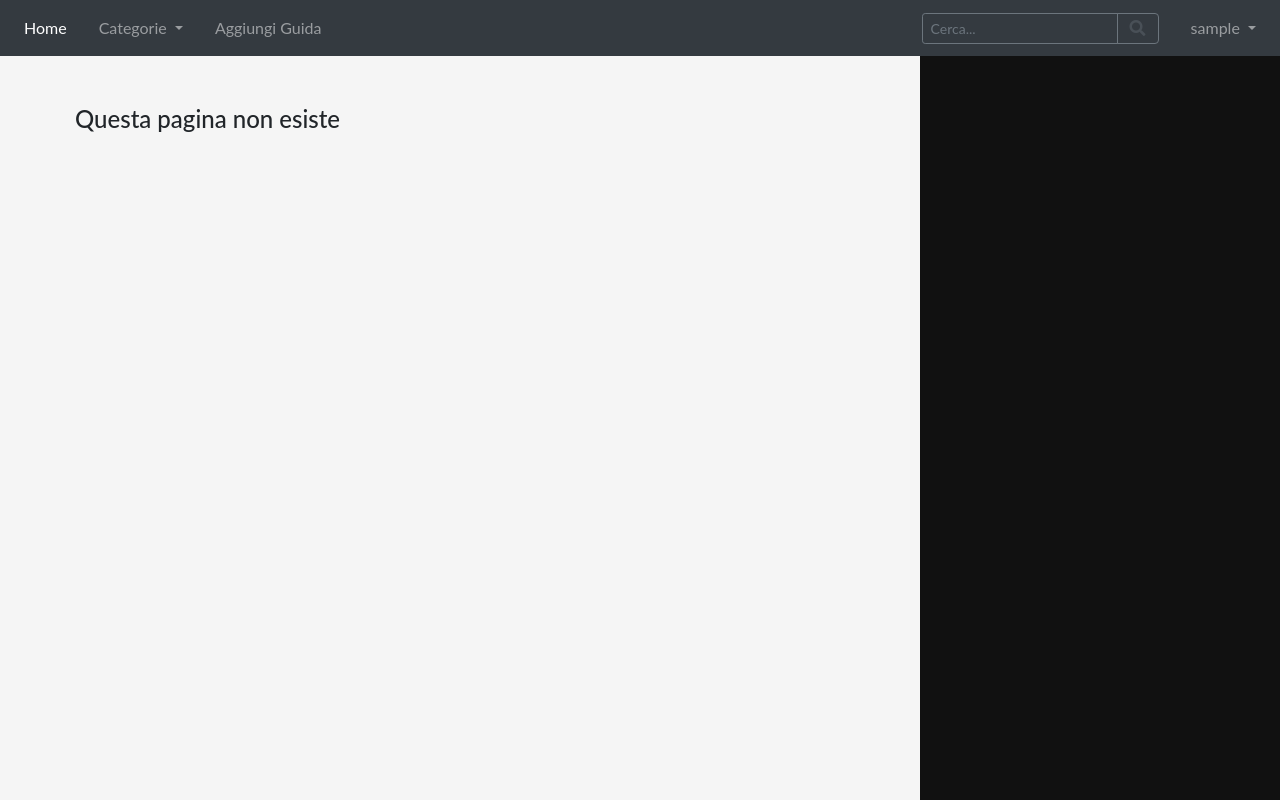
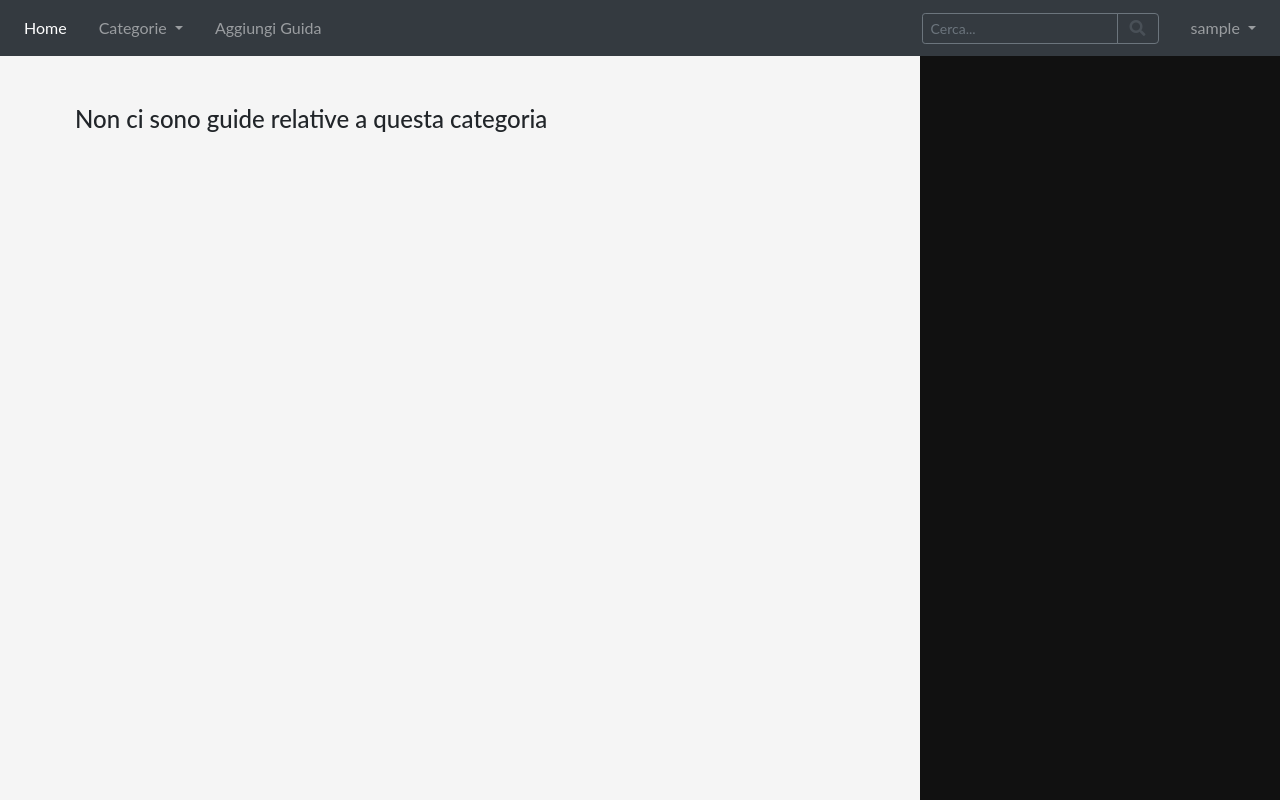
Before and after one commit to Leonardo-Bo/wiki-django, a Django app: template wiki/templates/wikis/category.html in a window 1280 px wide. Run offline with Django 3.2, Linux system fonts and the light colour scheme; the template is opened without the code that fills it, so the values that code supplies are empty; the visitor is signed in with stand-in values (Sample User, id 1); parts of the project's set-up code (start-up, migrations or seed data) failed here and were passed over; some libraries are stand-ins or nearby versions.

Commit message:
modificato 'Questa pagina non esiste' in 'NOn ci sono guide relative a questa categoria' nel template 'category.html'

```diff
--- a/wiki/templates/wikis/category.html
+++ b/wiki/templates/wikis/category.html
@@ -21,6 +21,6 @@
             <a href="{% url 'wiki-detail' post.slug %}"><p>{{ post.title }}</p></a>
         {% endfor %}
     {% else %}
-        <h4>Questa pagina non esiste</h4>
+        <h4>Non ci sono guide relative a questa categoria</h4>
     {% endif %}
 {% endblock %}
```
